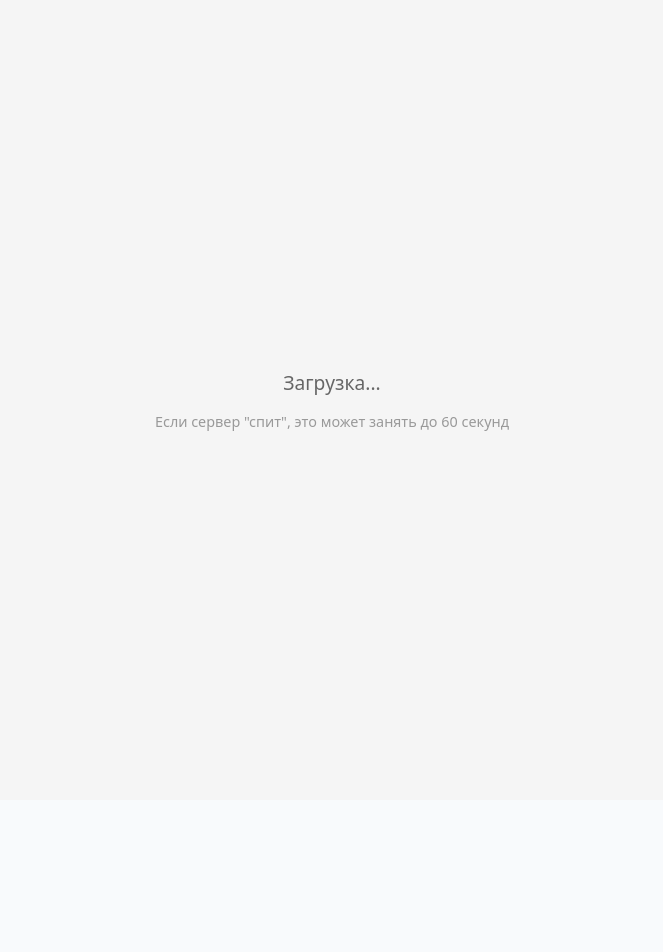
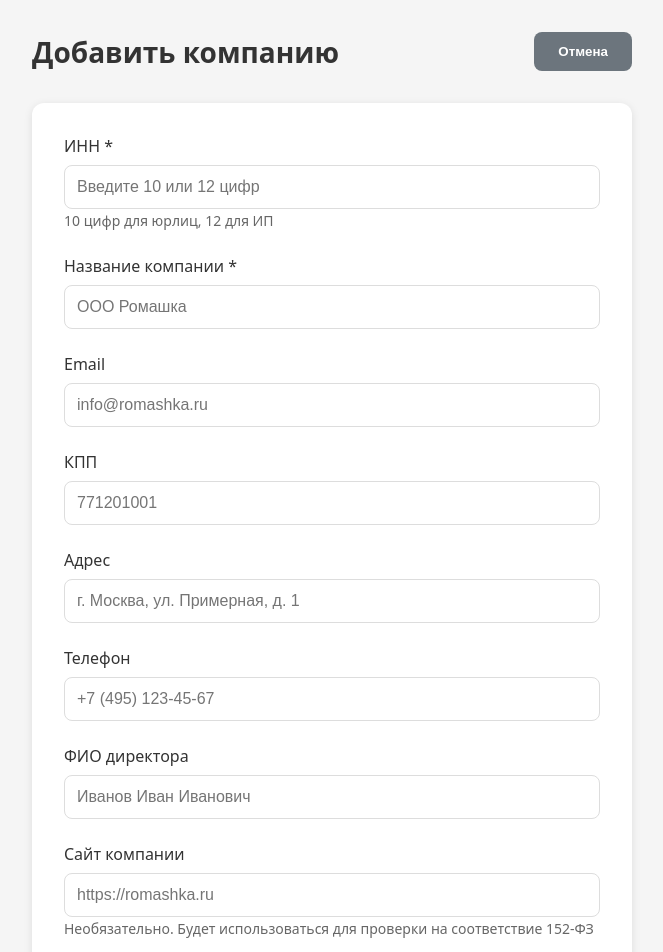
Before and after one commit to IaroslavPetrov/compliance-box, a Next.js app in the folder frontend/: page /dashboard in a window 1280 px wide. Before the commit this address had no page. Shown: the top 952 px of the page, without its empty margins (308-971 px from the left). Before the commit the page ends 800 px from the top, so only its background shows below. Built offline with nearby package versions, Linux system fonts and the light colour scheme.

Commit message:
feat: add DaData auto-fill for INN

```diff
--- a/frontend/app/dashboard/page.tsx
+++ b/frontend/app/dashboard/page.tsx
@@ -1,114 +1,130 @@
 "use client";
 
-import { useEffect, useState } from 'react';
+import { useState, useEffect, useRef } from 'react';
 import { useRouter } from 'next/navigation';
 
-interface User {
-  id: number;
-  email: string;
-  full_name: string | null;
+// DaData API ключ
+const DADATA_API_KEY = '48be40bb2c09d5cad447aab5b508873f5e7d612b';
+
+export default function NewTenantPage() {
+  const [formData, setFormData] = useState({
+    name: '',
+    inn: '',
+    email: '',
+    kpp: '',
+    address: '',
+    phone: '',
+    director_name: '',
+    website: '',
+  });
+  const [error, setError] = useState('');
+  const [loading, setLoading] = useState(false);
+  const [dadataLoading, setDadataLoading] = useState(false);
+  const [dadataInfo, setDadataInfo] = useState('');
+  const router = useRouter();
+  const debounceRef = useRef<NodeJS.Timeout | null>(null);
+
+  const handleChange = (e: React.ChangeEvent<HTMLInputElement>) => {
+    const { name, value } = e.target;
+    setFormData({
+      ...formData,
+      [name]: value,
+    });
+
+    // Если меняется ИНН - запускаем автозаполнение
+    if (name === 'inn') {
+      const cleanInn = value.replace(/\D/g, '');
+      if (cleanInn.length === 10 || cleanInn.length === 12) {
+        // Debounce: ждём 500мс после последнего изменения
+        if (debounceRef.current) clearTimeout(debounceRef.current);
+        debounceRef.current = setTimeout(() => {
+          fetchFromDadata(cleanInn);
+        }, 500);
+      } else {
+        setDadataInfo('');
+      }
+    }
+  };
+
+  const fetchFromDadata = async (inn: string) => {
+    setDadataLoading(true);
+    setDadataInfo('🔍 Ищем компанию по ИНН...');
+    setError('');
+
+    try {
+      const response = await fetch('https://suggestions.dadata.ru/suggestions/api/4_1/rs/findById/party', {
+        method: 'POST',
+        headers: {
+          'Content-Type': 'application/json',
+          'Accept': 'application/json',
+          'Authorization': `Token ${DADATA_API_KEY}`,
+        },
+        body: JSON.stringify({ query: inn }),
+      });
+
+      if (!response.ok) {
+        throw new Error('Ошибка запроса к DaData');
       }
 
-interface Tenant {
-  id: number;
-  name: string;
-  inn: string;
-  email: string | null;
-  website: string | null;
-  created_at: string;
+      const data = await response.json();
+
+      if (data.suggestions && data.suggestions.length > 0) {
+        const company = data.suggestions[0];
+        const d = company.data;
+
+        setFormData(prev => ({
+          ...prev,
+          name: d.name?.full_with_opf || company.value || '',
+          kpp: d.kpp || '',
+          address: d.address?.value || '',
+          director_name: d.management?.name || '',
+          phone: d.phones?.[0]?.value || prev.phone,
+        }));
+
+        setDadataInfo(`✅ Найдено: ${company.value}`);
+      } else {
+        setDadataInfo('⚠️ Компания с таким ИНН не найдена. Заполните поля вручную.');
+      }
+    } catch (err: any) {
+      setDadataInfo('❌ Ошибка получения данных от DaData. Заполните поля вручную.');
+      console.error('DaData error:', err);
+    } finally {
+      setDadataLoading(false);
+    }
+  };
+
+  const handleSubmit = async (e: React.FormEvent) => {
+    e.preventDefault();
+    setError('');
+    setLoading(true);
+
+    try {
+      const token = localStorage.getItem('token');
+      if (!token) {
+        throw new Error('Не авторизован');
       }
 
-export default function DashboardPage() {
-  const [user, setUser] = useState<User | null>(null);
-  const [tenants, setTenants] = useState<Tenant[]>([]);
-  const [loading, setLoading] = useState(true);
-  const [error, setError] = useState('');
-  const [retrying, setRetrying] = useState(false);
-  const router = useRouter();
+      const res = await fetch('https://compliance-box-backend.onrender.com/api/v1/tenants/', {
+        method: 'POST',
+        headers: {
+          'Content-Type': 'application/json',
+          'Authorization': `Bearer ${token}`,
+        },
+        body: JSON.stringify(formData),
+      });
 
-  useEffect(() => {
-    const token = localStorage.getItem('token');
-    if (!token) {
-      router.push('/');
-      return;
+      if (!res.ok) {
+        const errData = await res.json();
+        throw new Error(errData.detail || 'Ошибка при добавлении компании');
       }
 
-    fetchUserData(token);
-  }, []);
-
-  const fetchUserData = async (token: string, retryCount = 0) => {
-    try {
-      const [userRes, tenantsRes] = await Promise.all([
-        fetch('https://compliance-box-backend.onrender.com/api/v1/auth/me', {
-          headers: { 'Authorization': `Bearer ${token}` },
-        }),
-        fetch('https://compliance-box-backend.onrender.com/api/v1/tenants/', {
-          headers: { 'Authorization': `Bearer ${token}` },
-        }),
-      ]);
-
-      if (!userRes.ok || !tenantsRes.ok) {
-        throw new Error('Ошибка загрузки данных');
-      }
-
-      const userData = await userRes.json();
-      const tenantsData = await tenantsRes.json();
-
-      setUser(userData);
-      setTenants(tenantsData);
-      setError('');
+      router.push('/dashboard');
     } catch (err: any) {
-      if (retryCount < 2) {
-        setRetrying(true);
-        setError(`Подключение к серверу... Попытка ${retryCount + 1}/3`);
-        setTimeout(() => fetchUserData(token, retryCount + 1), 3000);
-      } else {
-        setError('Не удалось подключиться к серверу. Попробуйте обновить страницу через несколько секунд.');
-        setRetrying(false);
-      }
+      setError(err.message);
     } finally {
       setLoading(false);
     }
   };
-
-  const handleRetry = () => {
-    const token = localStorage.getItem('token');
-    if (token) {
-      setLoading(true);
-      setError('');
-      fetchUserData(token);
-    }
-  };
-
-  const handleLogout = () => {
-    localStorage.removeItem('token');
-    router.push('/');
-  };
-
-  const handleAddCompany = () => {
-    router.push('/dashboard/tenants/new');
-  };
-
-  if (loading) {
-    return (
-      <div style={{
-        minHeight: '100vh',
-        display: 'flex',
-        alignItems: 'center',
-        justifyContent: 'center',
-        background: '#f5f5f5',
-      }}>
-        <div style={{ textAlign: 'center' }}>
-          <div style={{ fontSize: '1.2rem', color: '#666', marginBottom: '1rem' }}>
-            {retrying ? 'Подключение к серверу...' : 'Загрузка...'}
-          </div>
-          <div style={{ fontSize: '0.9rem', color: '#999' }}>
-            Если сервер "спит", это может занять до 60 секунд
-          </div>
-        </div>
-      </div>
-    );
-  }
 
   return (
     <div style={{
@@ -117,7 +133,7 @@ export default function DashboardPage() {
       padding: '2rem',
     }}>
       <div style={{
-        maxWidth: '1200px',
+        maxWidth: '600px',
         margin: '0 auto',
       }}>
         <div style={{
@@ -125,31 +141,19 @@ export default function DashboardPage() {
           justifyContent: 'space-between',
           alignItems: 'center',
           marginBottom: '2rem',
-          background: 'white',
-          padding: '1.5rem',
-          borderRadius: '12px',
-          boxShadow: '0 2px 8px rgba(0,0,0,0.1)',
         }}>
-          <div>
           <h1 style={{
             margin: 0,
             fontSize: '1.75rem',
             color: '#333',
           }}>
-              Личный кабинет
+            Добавить компанию
           </h1>
-            <p style={{
-              margin: '0.5rem 0 0',
-              color: '#666',
-            }}>
-              {user?.email}
-            </p>
-          </div>
           <button
-            onClick={handleLogout}
+            onClick={() => router.push('/dashboard')}
             style={{
               padding: '0.75rem 1.5rem',
-              background: '#dc3545',
+              background: '#6c757d',
               color: 'white',
               border: 'none',
               borderRadius: '8px',
@@ -157,43 +161,252 @@ export default function DashboardPage() {
               fontWeight: 'bold',
             }}
           >
-            Выйти
+            Отмена
           </button>
         </div>
 
         <div style={{
           background: 'white',
-          padding: '1.5rem',
+          padding: '2rem',
           borderRadius: '12px',
           boxShadow: '0 2px 8px rgba(0,0,0,0.1)',
         }}>
+          <form onSubmit={handleSubmit}>
+            {/* ИНН - с автозаполнением */}
+            <div style={{ marginBottom: '1.5rem' }}>
+              <label style={{
+                display: 'block',
+                marginBottom: '0.5rem',
+                color: '#333',
+                fontWeight: '500',
+              }}>
+                ИНН *
+              </label>
+              <input
+                type="text"
+                name="inn"
+                value={formData.inn}
+                onChange={handleChange}
+                required
+                pattern="[0-9]{10,12}"
+                style={{
+                  width: '100%',
+                  padding: '0.75rem',
+                  border: '1px solid #ddd',
+                  borderRadius: '8px',
+                  fontSize: '1rem',
+                  boxSizing: 'border-box',
+                }}
+                placeholder="Введите 10 или 12 цифр"
+              />
+              <small style={{ color: '#666', fontSize: '0.875rem' }}>
+                10 цифр для юрлиц, 12 для ИП
+              </small>
+              {dadataInfo && (
                 <div style={{
-            display: 'flex',
-            justifyContent: 'space-between',
-            alignItems: 'center',
-            marginBottom: '1.5rem',
-          }}>
-            <h2 style={{
-              margin: 0,
-              fontSize: '1.5rem',
+                  marginTop: '0.5rem',
+                  padding: '0.5rem',
+                  background: dadataLoading ? '#fff3cd' : (dadataInfo.includes('✅') ? '#d4edda' : (dadataInfo.includes('❌') ? '#f8d7da' : '#fff3cd')),
+                  borderRadius: '6px',
+                  fontSize: '0.875rem',
                   color: '#333',
                 }}>
-              Мои компании
-            </h2>
-            <button
-              onClick={handleAddCompany}
+                  {dadataInfo}
+                </div>
+              )}
+            </div>
+
+            {/* Название */}
+            <div style={{ marginBottom: '1.5rem' }}>
+              <label style={{
+                display: 'block',
+                marginBottom: '0.5rem',
+                color: '#333',
+                fontWeight: '500',
+              }}>
+                Название компании *
+              </label>
+              <input
+                type="text"
+                name="name"
+                value={formData.name}
+                onChange={handleChange}
+                required
                 style={{
-                padding: '0.75rem 1.5rem',
-                background: '#28a745',
-                color: 'white',
-                border: 'none',
+                  width: '100%',
+                  padding: '0.75rem',
+                  border: '1px solid #ddd',
                   borderRadius: '8px',
-                cursor: 'pointer',
-                fontWeight: 'bold',
+                  fontSize: '1rem',
+                  boxSizing: 'border-box',
                 }}
-            >
-              + Добавить компанию
-            </button>
+                placeholder="ООО Ромашка"
+              />
+            </div>
+
+            {/* Email */}
+            <div style={{ marginBottom: '1.5rem' }}>
+              <label style={{
+                display: 'block',
+                marginBottom: '0.5rem',
+                color: '#333',
+                fontWeight: '500',
+              }}>
+                Email
+              </label>
+              <input
+                type="email"
+                name="email"
+                value={formData.email}
+                onChange={handleChange}
+                style={{
+                  width: '100%',
+                  padding: '0.75rem',
+                  border: '1px solid #ddd',
+                  borderRadius: '8px',
+                  fontSize: '1rem',
+                  boxSizing: 'border-box',
+                }}
+                placeholder="info@romashka.ru"
+              />
+            </div>
+
+            {/* КПП */}
+            <div style={{ marginBottom: '1.5rem' }}>
+              <label style={{
+                display: 'block',
+                marginBottom: '0.5rem',
+                color: '#333',
+                fontWeight: '500',
+              }}>
+                КПП
+              </label>
+              <input
+                type="text"
+                name="kpp"
+                value={formData.kpp}
+                onChange={handleChange}
+                style={{
+                  width: '100%',
+                  padding: '0.75rem',
+                  border: '1px solid #ddd',
+                  borderRadius: '8px',
+                  fontSize: '1rem',
+                  boxSizing: 'border-box',
+                }}
+                placeholder="771201001"
+              />
+            </div>
+
+            {/* Адрес */}
+            <div style={{ marginBottom: '1.5rem' }}>
+              <label style={{
+                display: 'block',
+                marginBottom: '0.5rem',
+                color: '#333',
+                fontWeight: '500',
+              }}>
+                Адрес
+              </label>
+              <input
+                type="text"
+                name="address"
+                value={formData.address}
+                onChange={handleChange}
+                style={{
+                  width: '100%',
+                  padding: '0.75rem',
+                  border: '1px solid #ddd',
+                  borderRadius: '8px',
+                  fontSize: '1rem',
+                  boxSizing: 'border-box',
+                }}
+                placeholder="г. Москва, ул. Примерная, д. 1"
+              />
+            </div>
+
+            {/* Телефон */}
+            <div style={{ marginBottom: '1.5rem' }}>
+              <label style={{
+                display: 'block',
+                marginBottom: '0.5rem',
+                color: '#333',
+                fontWeight: '500',
+              }}>
+                Телефон
+              </label>
+              <input
+                type="tel"
+                name="phone"
+                value={formData.phone}
+                onChange={handleChange}
+                style={{
+                  width: '100%',
+                  padding: '0.75rem',
+                  border: '1px solid #ddd',
+                  borderRadius: '8px',
+                  fontSize: '1rem',
+                  boxSizing: 'border-box',
+                }}
+                placeholder="+7 (495) 123-45-67"
+              />
+            </div>
+
+            {/* ФИО директора */}
+            <div style={{ marginBottom: '1.5rem' }}>
+              <label style={{
+                display: 'block',
+                marginBottom: '0.5rem',
+                color: '#333',
+                fontWeight: '500',
+              }}>
+                ФИО директора
+              </label>
+              <input
+                type="text"
+                name="director_name"
+                value={formData.director_name}
+                onChange={handleChange}
+                style={{
+                  width: '100%',
+                  padding: '0.75rem',
+                  border: '1px solid #ddd',
+                  borderRadius: '8px',
+                  fontSize: '1rem',
+                  boxSizing: 'border-box',
+                }}
+                placeholder="Иванов Иван Иванович"
+              />
+            </div>
+
+            {/* Сайт */}
+            <div style={{ marginBottom: '1.5rem' }}>
+              <label style={{
+                display: 'block',
+                marginBottom: '0.5rem',
+                color: '#333',
+                fontWeight: '500',
+              }}>
+                Сайт компании
+              </label>
+              <input
+                type="url"
+                name="website"
+                value={formData.website}
+                onChange={handleChange}
+                style={{
+                  width: '100%',
+                  padding: '0.75rem',
+                  border: '1px solid #ddd',
+                  borderRadius: '8px',
+                  fontSize: '1rem',
+                  boxSizing: 'border-box',
+                }}
+                placeholder="https://romashka.ru"
+              />
+              <small style={{ color: '#666', fontSize: '0.875rem' }}>
+                Необязательно. Будет использоваться для проверки на соответствие 152-ФЗ
+              </small>
             </div>
 
             {error && (
@@ -203,127 +416,31 @@ export default function DashboardPage() {
                 border: '1px solid #fcc',
                 borderRadius: '8px',
                 color: '#c00',
-              marginBottom: '1rem',
-              display: 'flex',
-              justifyContent: 'space-between',
-              alignItems: 'center',
+                marginBottom: '1.5rem',
               }}>
-              <span>{error}</span>
-              {!retrying && (
-                <button
-                  onClick={handleRetry}
-                  style={{
-                    padding: '0.5rem 1rem',
-                    background: '#667eea',
-                    color: 'white',
-                    border: 'none',
-                    borderRadius: '6px',
-                    cursor: 'pointer',
-                    fontSize: '0.9rem',
-                  }}
-                >
-                  Попробовать снова
-                </button>
-              )}
+                {error}
               </div>
             )}
 
-          {tenants.length === 0 ? (
-            <div style={{
-              textAlign: 'center',
-              padding: '3rem',
-              color: '#666',
-            }}>
-              <p style={{ fontSize: '1.1rem', marginBottom: '1rem' }}>
-                У вас пока нет компаний
-              </p>
             <button
-                onClick={handleAddCompany}
+              type="submit"
+              disabled={loading}
               style={{
-                  padding: '0.75rem 1.5rem',
-                  background: '#667eea',
+                width: '100%',
+                padding: '1rem',
+                background: '#28a745',
                 color: 'white',
                 border: 'none',
                 borderRadius: '8px',
-                  cursor: 'pointer',
+                fontSize: '1rem',
                 fontWeight: 'bold',
+                cursor: loading ? 'not-allowed' : 'pointer',
+                opacity: loading ? 0.7 : 1,
               }}
             >
-                Добавить первую компанию
+              {loading ? 'Добавление...' : 'Добавить компанию'}
             </button>
-            </div>
-          ) : (
-            <div style={{
-              display: 'grid',
-              gap: '1rem',
-            }}>
-              {tenants.map((tenant) => (
-                <div
-                  key={tenant.id}
-                  style={{
-                    padding: '1.25rem',
-                    border: '1px solid #ddd',
-                    borderRadius: '8px',
-                    cursor: 'pointer',
-                    transition: 'box-shadow 0.3s',
-                  }}
-                  onClick={() => router.push(`/documents?tenantId=${tenant.id}`)}
-                  onMouseEnter={(e) => {
-                    e.currentTarget.style.boxShadow = '0 4px 12px rgba(0,0,0,0.15)';
-                  }}
-                  onMouseLeave={(e) => {
-                    e.currentTarget.style.boxShadow = 'none';
-                  }}
-                >
-                  <h3 style={{
-                    margin: '0 0 0.5rem',
-                    fontSize: '1.25rem',
-                    color: '#333',
-                  }}>
-                    {tenant.name}
-                  </h3>
-                  <p style={{
-                    margin: '0.25rem 0',
-                    color: '#666',
-                  }}>
-                    <strong>ИНН:</strong> {tenant.inn}
-                  </p>
-                  {tenant.email && (
-                    <p style={{
-                      margin: '0.25rem 0',
-                      color: '#666',
-                    }}>
-                      <strong>Email:</strong> {tenant.email}
-                    </p>
-                  )}
-                  {tenant.website && (
-                    <p style={{
-                      margin: '0.25rem 0',
-                      color: '#666',
-                    }}>
-                      <strong>Сайт:</strong>{' '}
-                      <a
-                        href={tenant.website}
-                        target="_blank"
-                        rel="noopener noreferrer"
-                        style={{ color: '#667eea' }}
-                        onClick={(e) => e.stopPropagation()}
-                      >
-                        {tenant.website}
-                      </a>
-                    </p>
-                  )}
-                  <p style={{
-                    margin: '0.5rem 0 0',
-                    fontSize: '0.875rem',
-                    color: '#999',
-                  }}>
-                    Добавлена: {new Date(tenant.created_at).toLocaleDateString('ru-RU')}
-                  </p>
-                </div>
-              ))}
-            </div>
-          )}
+          </form>
         </div>
       </div>
     </div>
```
Lines whose indentation alone changed are shown as unchanged.
